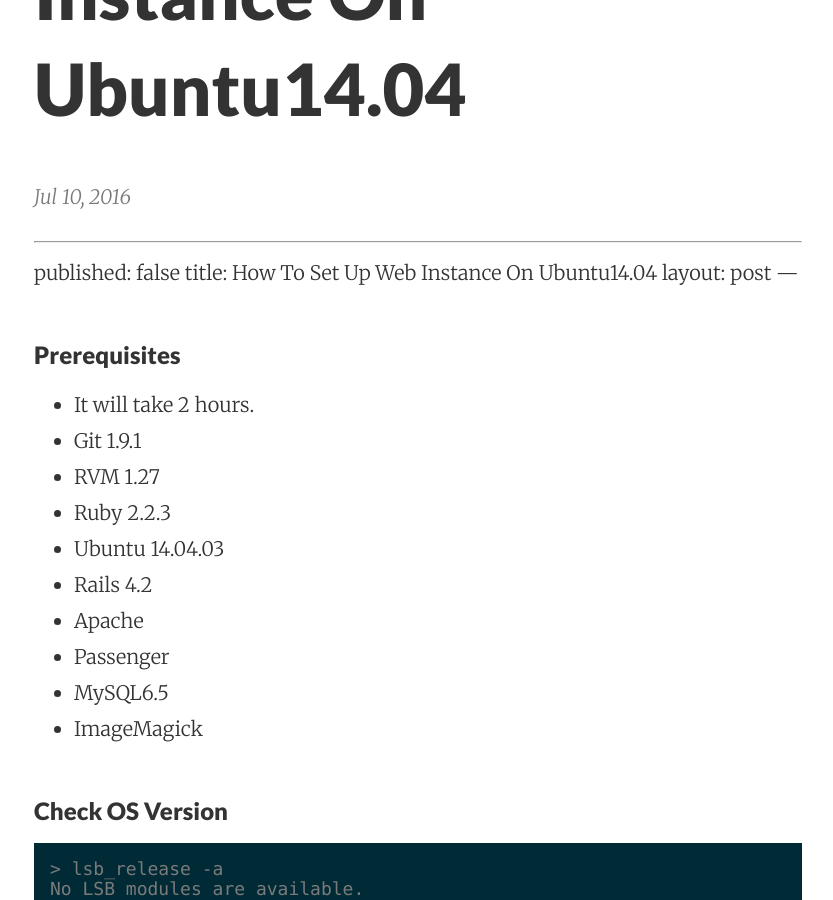
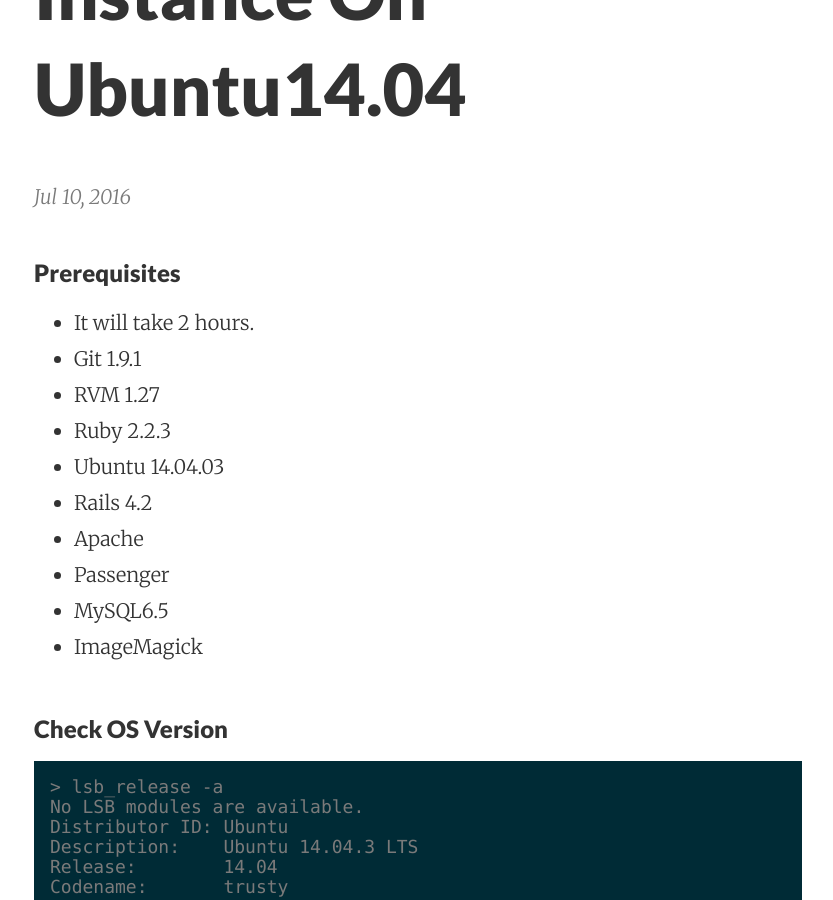
Before and after one commit to gentaro-sakamoto/gentaro-sakamoto.github.io, a Jekyll site: the page built from _posts/2016-07-10-how-to-set-up-web-instance-on-ubuntu14-04.markdown, in a window 1280 px wide and 900 px high, scrolled down 354 px. Shown: the whole window, without its empty margins (222-1055 px from the left). Built offline with Jekyll 4.4.1, drawn with Linux system fonts in a browser that asks for light colours.

Commit message:
Post update: How To Set Up Web Instance On Ubuntu14.04

```diff
--- a/_posts/2016-07-10-how-to-set-up-web-instance-on-ubuntu14-04.markdown
+++ b/_posts/2016-07-10-how-to-set-up-web-instance-on-ubuntu14-04.markdown
@@ -1,10 +1,5 @@
 ---
 published: true
-title: How To Set Up Web Instance On Ubuntu14.04
-layout: post
----
----
-published: false
 title: How To Set Up Web Instance On Ubuntu14.04
 layout: post
 ---
```
